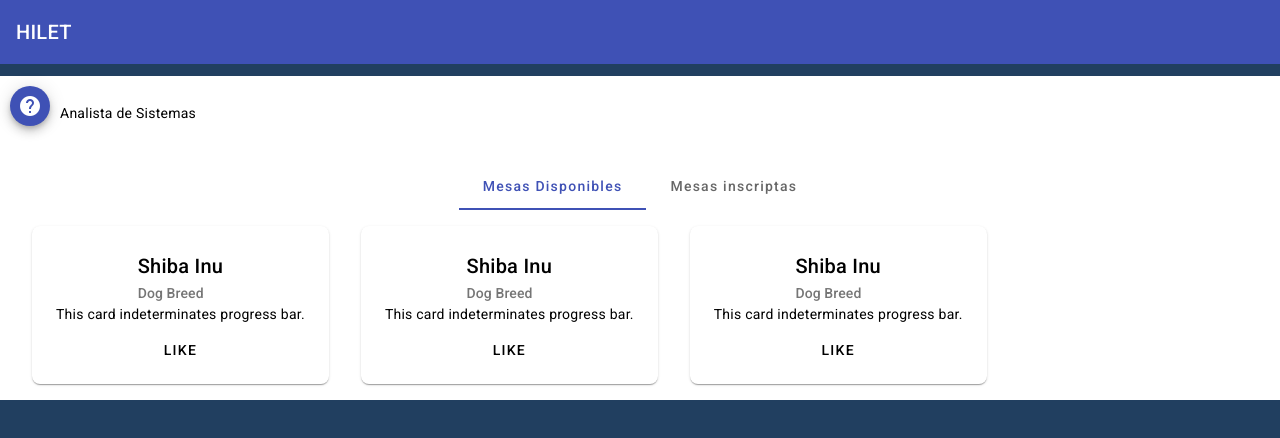
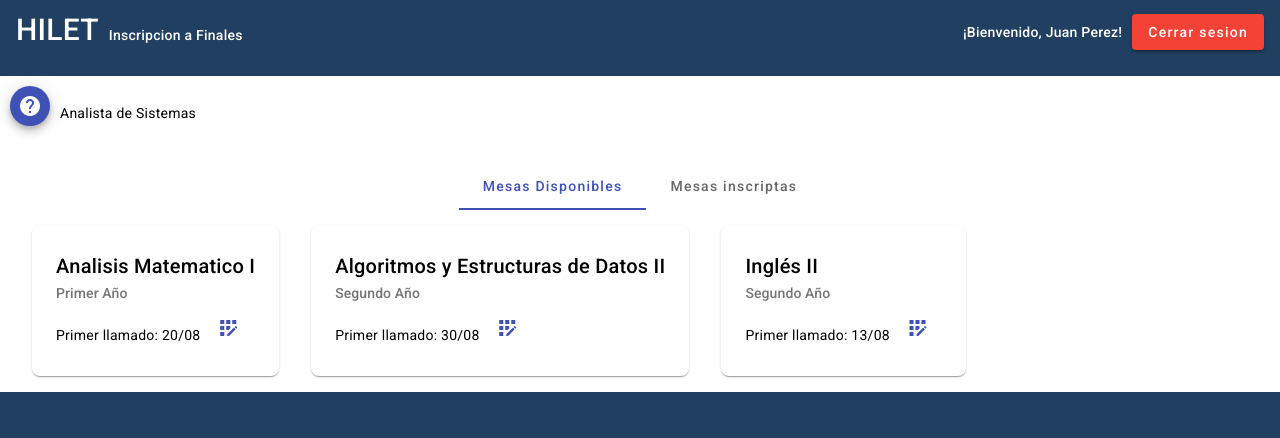
Before and after one commit to Isekai-technology/InscripcionAFinalesFront, an Angular app: page /home in a window 1280 px wide. Shown: the top 438 px of the page. Built offline with nearby package versions, Linux system fonts and the light colour scheme.

Commit message:
Cambios a Toolbar y tarjetas de examen -El toolbar del home está mejor estilizado -Las tarjetas de mesas de examen tienen info de prueba -Las mesas disponibles tienen boton de registro -Las mesas inscriptas tienen boton de darse de baja

```diff
--- a/src/app/components/home/home.component.html
+++ b/src/app/components/home/home.component.html
@@ -1,80 +1,102 @@
 <!-- NAVBAR(?) -->
 <p>
-<mat-toolbar color="primary"><span>HILET</span></mat-toolbar>
+  <mat-toolbar class="toolbar">
+    <div class="left-section">
+      <span class="logo">HILET</span>
+      <span class="toolbar-text">Inscripcion a Finales</span>
+    </div>
+    <div class="right-section">
+      <span class="toolbar-text">¡Bienvenido, {{name}}!</span>
+      <button mat-raised-button color="warn">Cerrar sesion</button>
+    </div>
+  </mat-toolbar>
 </p>
 
 <div class="home-main">
 
   <!-- Ayuda y nombre carrera -->
-  <div class="seccion-ayuda">
-    <button mat-mini-fab matTooltip="Ayuda" color="primary" class="boton-ayuda">
+  <div class="help-section">
+    <button mat-mini-fab matTooltip="Ayuda" color="primary" class="help-button">
         <mat-icon>help</mat-icon>
     </button>
-    <span class="label-carrera">{{carrera}}</span>
+    <span>{{career}}</span>
   </div>
 
   <br>
 
   <!-- Tab Menu & Cards -->
-  <mat-tab-group mat-stretch-tabs="false" mat-align-tabs="center" class="menu-mesas">
+  <mat-tab-group mat-stretch-tabs="false" mat-align-tabs="center" class="exam-menu">
       <mat-tab label="Mesas Disponibles">
-        <div class="contenedor-mesas">
+        <div class="exam-container">
 
           <!-- Materias -->
           <mat-card class="exam-card">
             <mat-card-header>
-              <mat-card-title>Shiba Inu</mat-card-title>
-              <mat-card-subtitle>Dog Breed</mat-card-subtitle>
+              <mat-card-title>Analisis Matematico I</mat-card-title>
+              <mat-card-subtitle>Primer Año</mat-card-subtitle>
             </mat-card-header>
             <mat-card-content>
-              <p>This card indeterminates progress bar.</p>
+              <div>
+                Primer llamado: 20/08
+                <button mat-icon-button color="primary">
+                  <mat-icon fontIcon="app_registration"></mat-icon>
+                </button>
+              </div>
             </mat-card-content>
-            <mat-card-actions>
-              <button mat-button>LIKE</button>
-            </mat-card-actions>
           </mat-card>
 
           <mat-card class="exam-card">
             <mat-card-header>
-              <mat-card-title>Shiba Inu</mat-card-title>
-              <mat-card-subtitle>Dog Breed</mat-card-subtitle>
+              <mat-card-title>Algoritmos y Estructuras de Datos II</mat-card-title>
+              <mat-card-subtitle>Segundo Año</mat-card-subtitle>
             </mat-card-header>
             <mat-card-content>
-              <p>This card indeterminates progress bar.</p>
+              <div>
+                Primer llamado: 30/08
+                <button mat-icon-button color="primary">
+                  <mat-icon fontIcon="app_registration"></mat-icon>
+                </button>
+              </div>
             </mat-card-content>
-            <mat-card-actions>
-              <button mat-button>LIKE</button>
-            </mat-card-actions>
           </mat-card>
 
           <mat-card class="exam-card">
             <mat-card-header>
-              <mat-card-title>Shiba Inu</mat-card-title>
-              <mat-card-subtitle>Dog Breed</mat-card-subtitle>
+              <mat-card-title>Inglés II</mat-card-title>
+              <mat-card-subtitle>Segundo Año</mat-card-subtitle>
             </mat-card-header>
             <mat-card-content>
-              <p>This card indeterminates progress bar.</p>
+              <div>
+                Primer llamado: 13/08
+                <button mat-icon-button color="primary">
+                  <mat-icon fontIcon="app_registration"></mat-icon>
+                </button>
+              </div>
             </mat-card-content>
-            <mat-card-actions>
-              <button mat-button>LIKE</button>
-            </mat-card-actions>
           </mat-card>
+
         </div>
       </mat-tab>
 
       <mat-tab label="Mesas inscriptas">
+        <div class="exam-container">
+
           <mat-card class="exam-card">
             <mat-card-header>
-            <mat-card-title>Shiba Inu</mat-card-title>
-            <mat-card-subtitle>Dog Breed</mat-card-subtitle>
+              <mat-card-title>Álgebra</mat-card-title>
+              <mat-card-subtitle>Primer Año</mat-card-subtitle>
             </mat-card-header>
             <mat-card-content>
-            <p>This card indeterminates progress bar.</p>
+              <div>
+                Primer llamado: 15/08
+                <button mat-icon-button color="warn">
+                  <mat-icon fontIcon="delete_forever"></mat-icon>
+                </button>
+              </div>
             </mat-card-content>
-          <mat-card-actions>
-            <button mat-button>LIKE</button>
-          </mat-card-actions>
           </mat-card>
+
+        </div>
       </mat-tab>
   </mat-tab-group>
 
--- a/src/app/components/home/home.component.scss
+++ b/src/app/components/home/home.component.scss
@@ -2,25 +2,29 @@
     background-color: white;
 }
 
-.boton-ayuda{
+.help-button{
     margin-left: 10px;
     margin-right: 10px;
 }
 
-.menu-mesas{
+.exam-menu{
     margin: 16px;
 }
 
-.seccion-ayuda{
+.help-section{
    padding-top: 10px;
 }
 
-.contenedor-mesas{
+.exam-container {
+    align-items: center;
     display: flex;
+    @media screen and (max-width:750px) {
+        display: block;
+    }
 }
 
 .exam-card{
-    display: flex;
+    display: block;
     align-items: center;
     justify-content: center;
     margin: 16px;
@@ -30,3 +34,14 @@
     min-width: 100px;
     max-width: 400px;
 }
+
+.toolbar{
+    background-color: #213F60;
+    color: #fff;
+    justify-content: space-between;
+}
+
+.toolbar-text{
+    font-size: 14px;
+    margin-right: 10px;
+}
--- a/src/app/components/home/home.component.ts
+++ b/src/app/components/home/home.component.ts
@@ -1,5 +1,5 @@
 import { Component } from '@angular/core';
-import { Usuario } from 'src/app/models/Usuario';
+import { User } from 'src/app/models/User';
 
 @Component({
   selector: 'app-home',
@@ -11,7 +11,8 @@ export class HomeComponent {
   //Estados
   validUser: boolean = true; //deberá ser falso para evitar que entren directo usando la url
 
-  usuario: Usuario = new Usuario;
-  carrera: string = 'Analista de Sistemas';
+  loggedUser: User = new User;
+  career: string = 'Analista de Sistemas'; //para test
+  name: string = 'Juan Perez'; //para test
 
 }
--- /dev/null
+++ b/src/app/models/User.ts
@@ -0,0 +1,3 @@
+export class User{
+
+}
--- a/src/app/models/Usuario.ts
+++ /dev/null
@@ -1,3 +0,0 @@
-export class Usuario{
-
-}
```
Lines whose indentation alone changed are shown as unchanged.
